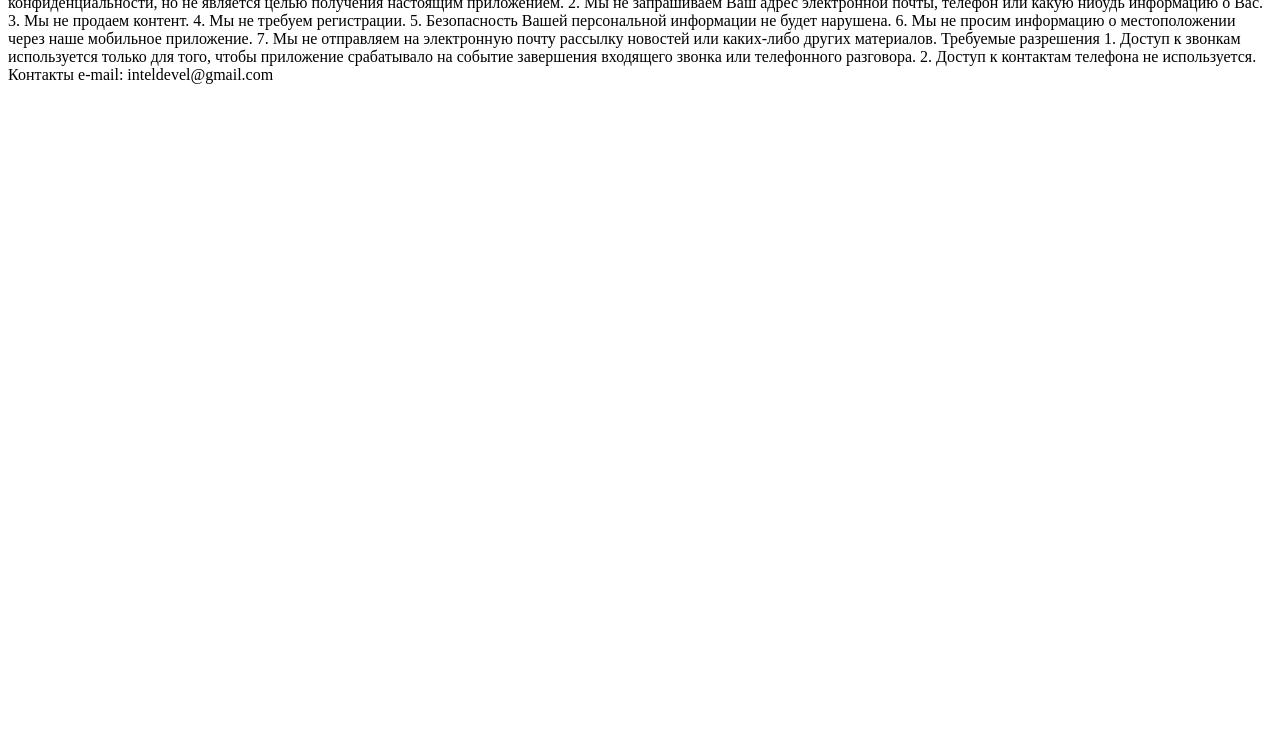
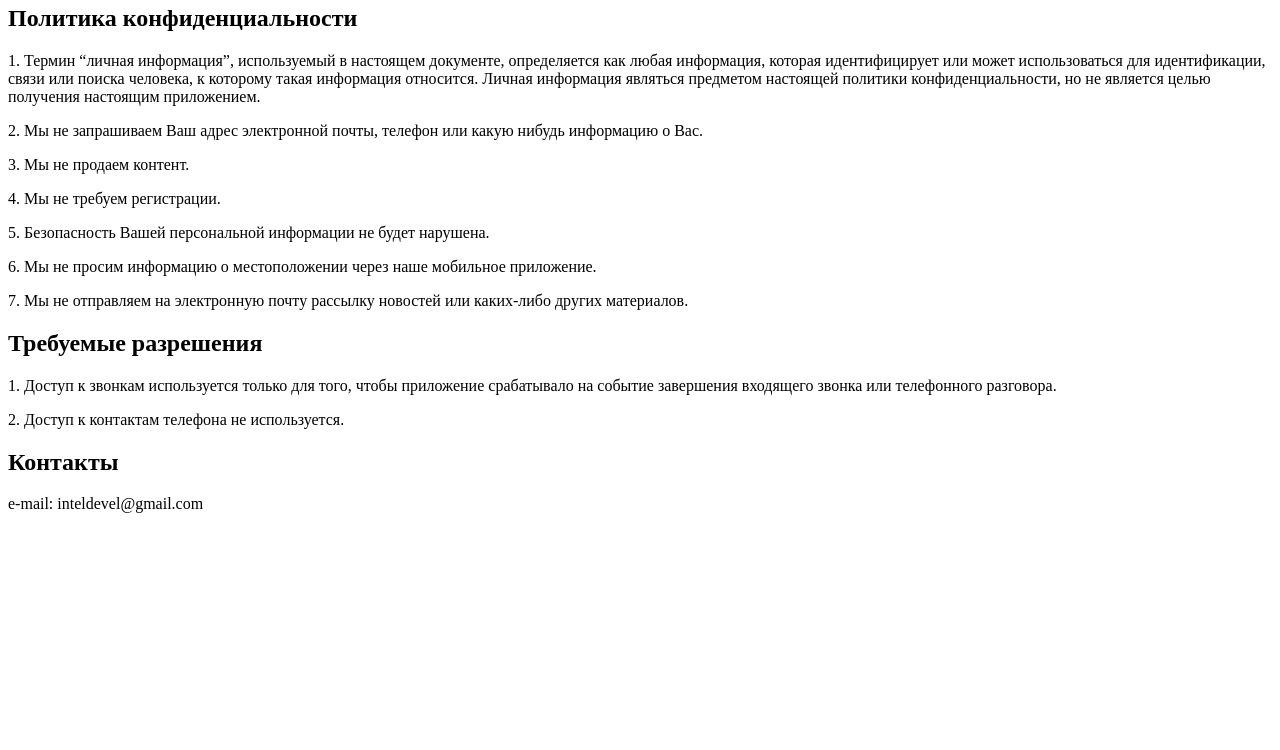
Before and after one commit to inteldevel/privacy-policy, a plain HTML site: page index.html in a window 1280 px wide. Shown: the part 50-800 px from the top of the page. Drawn offline with Linux system fonts and the light colour scheme.

Commit message:
Update index.html

```diff
--- a/index.html
+++ b/index.html
@@ -1,16 +1,37 @@
-Политика конфиденциальности
+<h2>Privacy policy</h2>
+<h2>Политика конфиденциальности</h2>
 
+<p>
 1. Термин “личная информация”, используемый в настоящем документе, определяется как любая информация, которая идентифицирует или может использоваться для идентификации, связи или поиска человека, к которому такая информация относится. Личная информация являться предметом настоящей политики конфиденциальности, но не является целью получения настоящим приложением.
+</p>
+<p>
 2. Мы не запрашиваем Ваш адрес электронной почты, телефон или какую нибудь информацию о Вас.
+</p>
+<p>
 3. Мы не продаем контент.
+</p>
+<p>
 4. Мы не требуем регистрации.
+</p>
+<p>
 5. Безопасность Вашей персональной информации не будет нарушена.
+</p>
+<p>
 6. Мы не просим информацию о местоположении через наше мобильное приложение.
+</p>
+<p>
 7. Мы не отправляем на электронную почту рассылку новостей или каких-либо других материалов.
+</p>
 
-Требуемые разрешения
+<h2>Требуемые разрешения</h2>
+<p>
 1. Доступ к звонкам используется только для того, чтобы приложение срабатывало на событие завершения входящего звонка или телефонного разговора.
+</p>
+<p>
 2. Доступ к контактам телефона не используется.
+</p>
 
-Контакты
+<h2>Контакты</h2>
+<p>
 e-mail: inteldevel@gmail.com
+</p>
```
